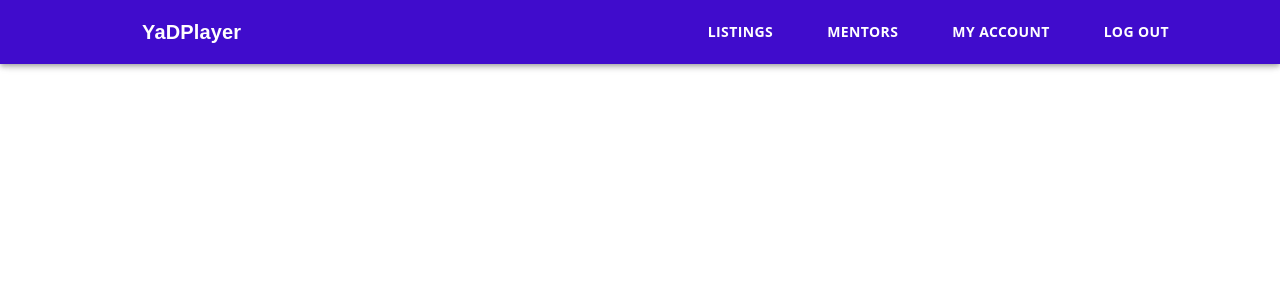
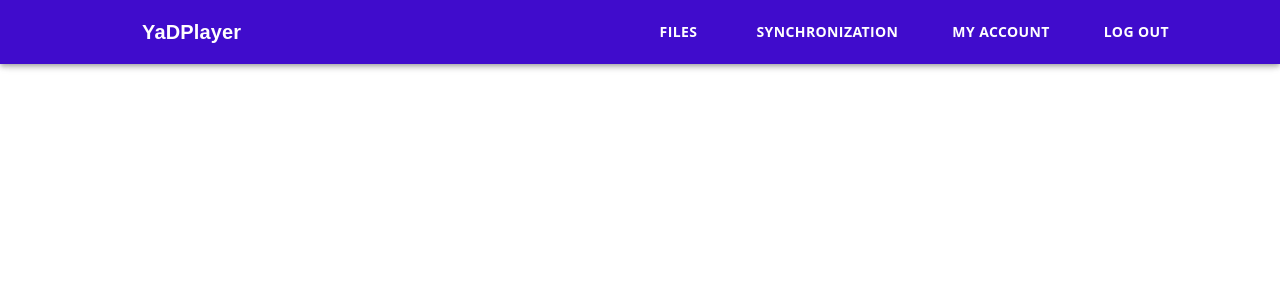
Before and after one commit to EgorLucky/ya-disk-player-front, a React (Create React App) app: page / in a window 1280 px wide. Shown: the top 300 px of the page. Built offline with nearby package versions, Linux system fonts and the light colour scheme.

Commit message:
update headersData in Header.tsx

```diff
--- a/src/components/Header.tsx
+++ b/src/components/Header.tsx
@@ -42,16 +42,16 @@ const useStyles = makeStyles(() => ({
 
 const headersData = [
   {
-    label: "Listings",
-    href: "/listings",
+    label: "Files",
+    href: "user/files",
   },
   {
-    label: "Mentors",
-    href: "/mentors",
+    label: "Synchronization",
+    href: "user/synchronization",
   },
   {
     label: "My Account",
-    href: "/account",
+    href: "user/account",
   },
   {
     label: "Log Out",
```
